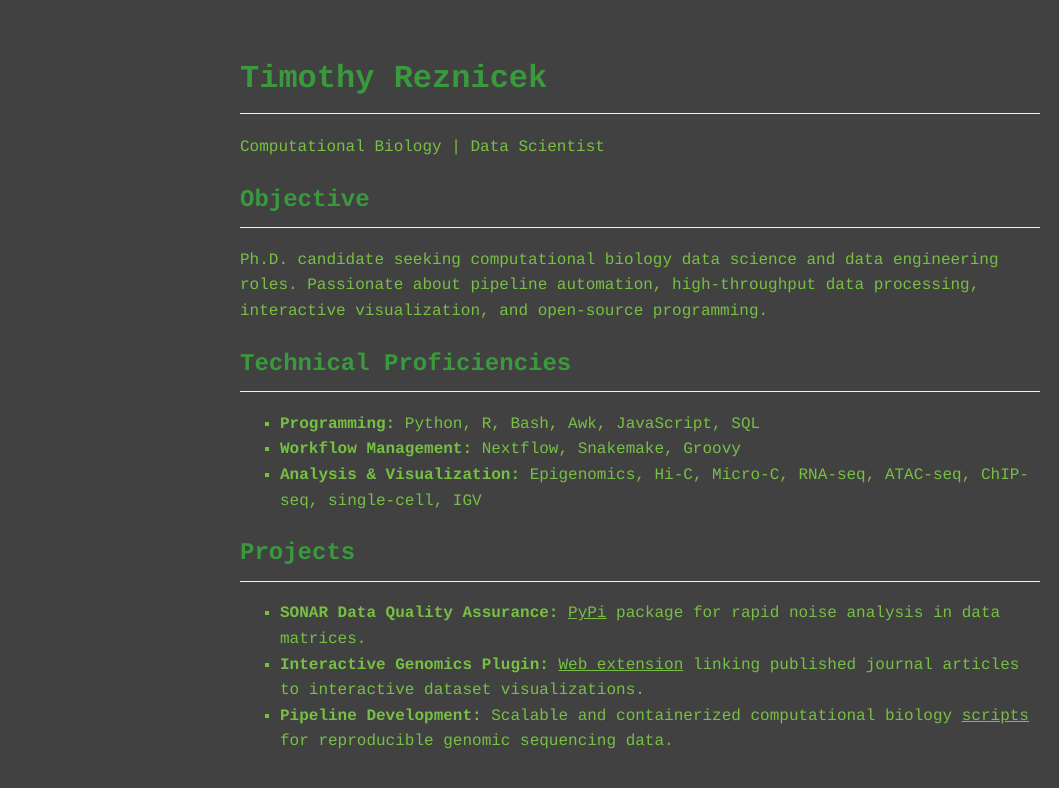
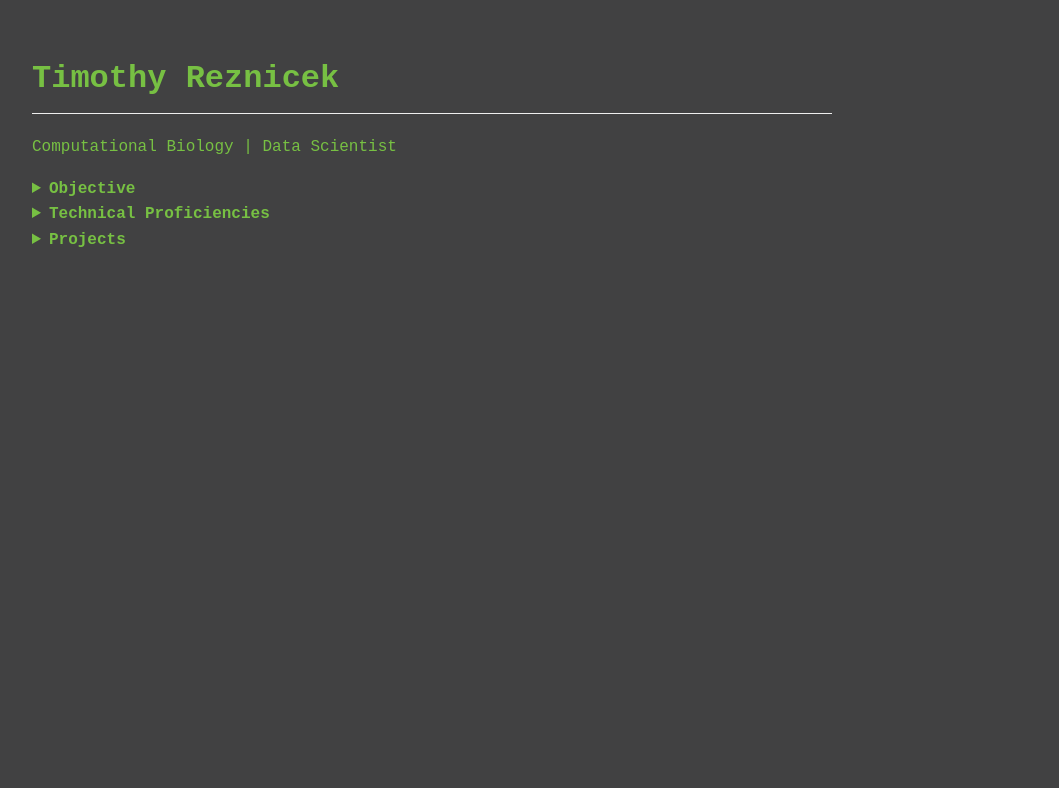
Before and after one commit to treznicek/treznicek.github.io, a plain HTML site: page index.html in a window 1280 px wide. Shown: the whole page, without its empty margins (0-1059 px from the left). Drawn offline with Linux system fonts and the light colour scheme.

Commit message:
Refactor HTML structure and update styles

```diff
--- a/index.html
+++ b/index.html
@@ -5,9 +5,27 @@
     <meta name="viewport" content="width=device-width, initial-width=1.0">
     <title>Professional Portfolio</title>
     <style>
-        body { font-family: Courier; max-width: 800px; margin: 0 auto; padding: 2rem; line-height: 1.6; color: #77c043; background-color: #414142;}
-        h1, h2 { color: #3a993d; border-bottom: 1px solid #eee; padding-bottom: 0.5rem; }
-        ul { list-style-type: square; }
+        body {
+              font-family: Courier new;
+              max-width: 800px;
+              margin: 0;
+              padding: 2rem;
+              line-height: 1.6;
+              margin-right: auto;
+              color: #77c043;
+              background-color: #414142;
+        }
+
+        h1, h2 {
+            color: #77c043;
+            border-bottom: 1px solid #eee;
+            padding-bottom: 0.5rem;
+        }
+
+        ul {
+            list-style-type: square;
+        }
+
         /* Styles all links on page */
         a {
             color: inherit;            /* Matches your body text color */
@@ -18,6 +36,11 @@
         a:visited {
             color: inherit;
         }
+        /* summary marker */
+        summary {
+            cursor: pointer;
+            font-weight: bold;
+        }
     </style>
 </head>
 <body>
@@ -26,27 +49,27 @@
         <p>Computational Biology | Data Scientist</p>
     </header>
 
-    <section>
-        <h2>Objective</h2>
+    <details>
+        <summary>Objective</summary>
         <p>Ph.D. candidate seeking computational biology data science and data engineering roles. Passionate about pipeline automation, high-throughput data processing, interactive visualization, and open-source programming.</p>
-    </section>
+    </details>
 
-    <section>
-        <h2>Technical Proficiencies</h2>
+    <details>
+        <summary>Technical Proficiencies</summary>
         <ul>
             <li><strong>Programming:</strong> Python, R, Bash, Awk, JavaScript, SQL</li>
             <li><strong>Workflow Management:</strong> Nextflow, Snakemake, Groovy</li>
             <li><strong>Analysis & Visualization:</strong> Epigenomics, Hi-C, Micro-C, RNA-seq, ATAC-seq, ChIP-seq, single-cell, IGV</li>
         </ul>
-    </section>
+    </details>
 
-    <section>
-        <h2>Projects</h2>
+    <details>
+        <summary>Projects</summary>
         <ul>
             <li><strong>SONAR Data Quality Assurance:</strong> <a href="https://pypi.org/project/jukebox-hic/" target="_blank" rel="noopener noreferrer" color="7f5ca7">PyPi</a> package for rapid noise analysis in data matrices.</li>
             <li><strong>Interactive Genomics Plugin:</strong> <a href="https://github.com/treznicek/Interactive_Journal_Plugin" target="_blank" rel="noopener noreferrer" color="7f5ca7">Web extension</a> linking published journal articles to interactive dataset visualizations.</li>
             <li><strong>Pipeline Development:</strong> Scalable and containerized computational biology <a href="https://github.com/treznicek" target="_blank" rel="noopener noreferrer" color="7f5ca7">scripts</a> for reproducible genomic sequencing data.</li>
         </ul>
-    </section>
+    </details>
 </body>
 </html>
```
